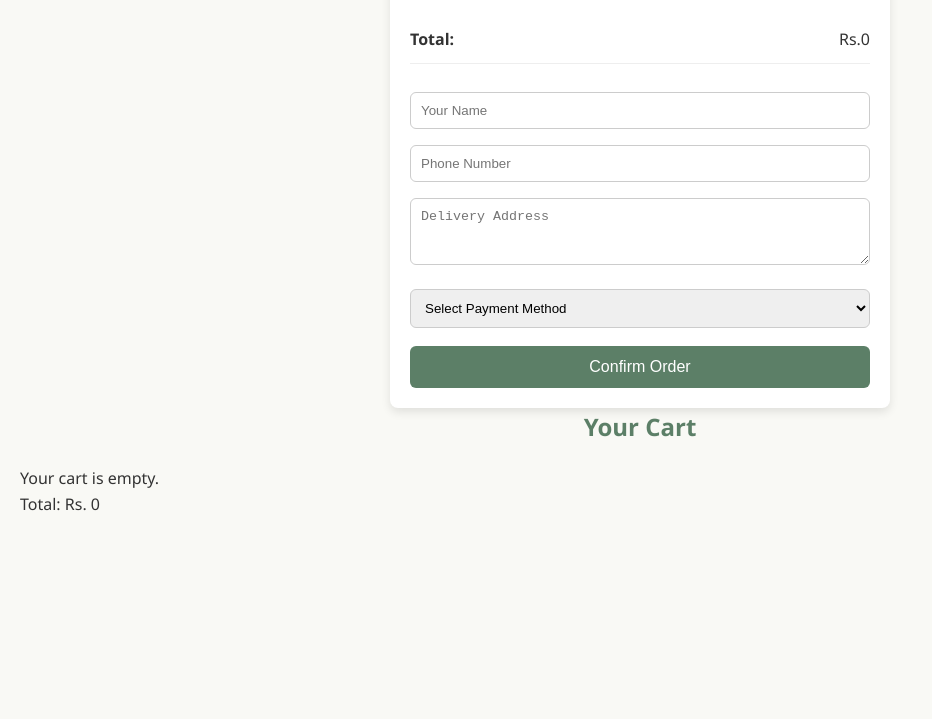
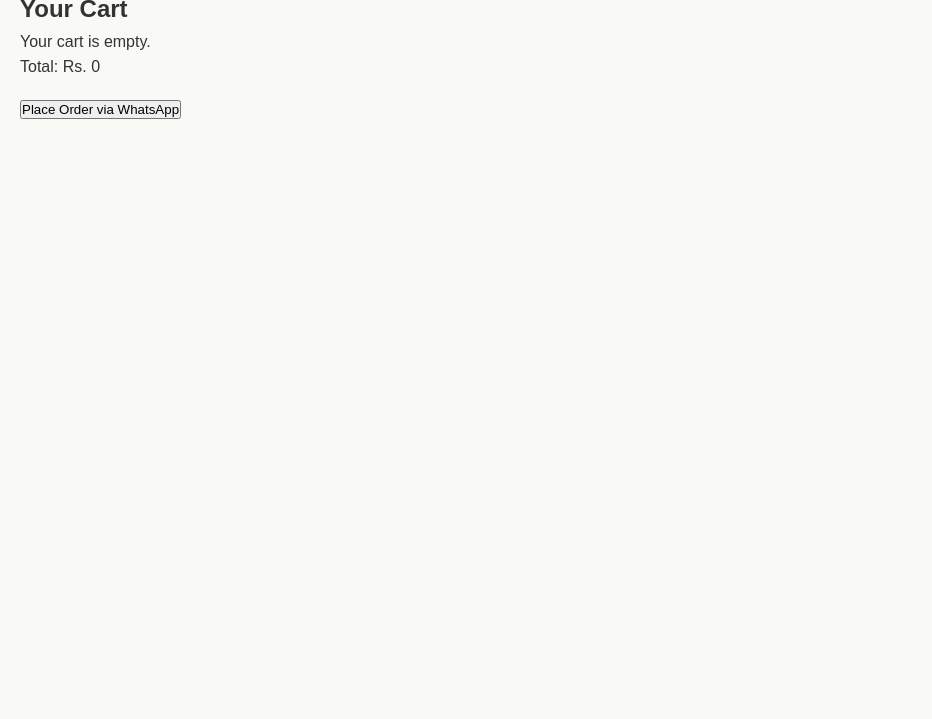
Before and after one commit to adnzehra/noorsnature, a plain HTML site: page checkout.html in a window 1280 px wide. Shown: the part 81-800 px from the top of the page, without its empty margins (0-932 px from the left). Drawn offline with Linux system fonts and the light colour scheme.

Commit message:
Update checkout.html

```diff
--- a/checkout.html
+++ b/checkout.html
@@ -1,145 +1,25 @@
 <!DOCTYPE html>
 <html lang="en">
 <head>
-    <meta charset="UTF-8" />
-    <meta name="viewport" content="width=device-width, initial-scale=1.0" />
-    <title>Noor's Nature Checkout</title>
-    <link rel="stylesheet" href="style.css" />
-    <style>
-        body {
-            font-family: 'Segoe UI', sans-serif;
-            background: #f9f9f5;
-            padding: 20px;
-        }
-        .checkout-container {
-            max-width: 500px;
-            margin: 0 auto;
-            background: #fff;
-            padding: 20px;
-            border-radius: 8px;
-            box-shadow: 0 4px 10px rgba(0,0,0,0.1);
-        }
-        h2 {
-            text-align: center;
-            color: #5c7f67;
-            margin-bottom: 20px;
-        }
-        .cart-summary {
-            margin-bottom: 20px;
-        }
-        .cart-item {
-            display: flex;
-            align-items: center;
-            justify-content: space-between;
-            border-bottom: 1px solid #eee;
-            padding: 10px 0;
-        }
-        .cart-item img {
-            width: 50px;
-            height: 50px;
-            border-radius: 6px;
-            object-fit: cover;
-            margin-right: 10px;
-        }
-        .checkout-form input, .checkout-form textarea, .checkout-form select {
-            width: 100%;
-            padding: 10px;
-            margin: 8px 0;
-            border: 1px solid #ccc;
-            border-radius: 6px;
-        }
-        .checkout-button {
-            width: 100%;
-            background: #5c7f67;
-            color: white;
-            border: none;
-            padding: 12px;
-            font-size: 1rem;
-            cursor: pointer;
-            border-radius: 6px;
-        }
-        .checkout-button:hover {
-            background: #4a6753;
-        }
-    </style>
+  <meta charset="UTF-8" />
+  <meta name="viewport" content="width=device-width, initial-scale=1.0"/>
+  <title>Noor's Nature - Checkout</title>
+  <link rel="stylesheet" href="style.css">
+  <style>
+    body { font-family: sans-serif; padding: 20px; }
+    .cart-item { border-bottom: 1px solid #ccc; padding: 5px 0; }
+    #checkout-button { margin-top: 20px; }
+  </style>
 </head>
 <body>
 
-<div class="checkout-container">
-    <h2>Checkout - Noor's Nature</h2>
+<h1>Checkout</h1>
 
-    <div class="cart-summary" id="cart-summary">
-        <!-- Cart items will load here -->
-    </div>
+<h2>Your Cart</h2>
+<div id="cart-items"></div>
+<p id="cart-total">Total: Rs. 0</p>
 
-    <form id="checkout-form" class="checkout-form">
-        <input type="text" id="name" placeholder="Your Name" required />
-        <input type="tel" id="phone" placeholder="Phone Number" required />
-        <textarea id="address" rows="3" placeholder="Delivery Address" required></textarea>
-        <select id="payment-method" required>
-            <option value="">Select Payment Method</option>
-            <option value="Cash on Delivery">Cash on Delivery</option>
-            <option value="Bank Transfer">Bank Transfer</option>
-        </select>
-        <button type="submit" class="checkout-button">Confirm Order</button>
-    </form>
-</div>
-
-<script>
-    const cart = JSON.parse(localStorage.getItem('cart')) || [];
-    const cartSummary = document.getElementById('cart-summary');
-
-    function loadCart() {
-        cartSummary.innerHTML = '';
-        let total = 0;
-        cart.forEach(item => {
-            const div = document.createElement('div');
-            div.classList.add('cart-item');
-
-            const img = document.createElement('img');
-            img.src = item.img;
-
-            const name = document.createElement('span');
-            name.textContent = `${item.name} - Rs.${item.price}`;
-
-            div.appendChild(img);
-            div.appendChild(name);
-            cartSummary.appendChild(div);
-
-            total += item.price;
-        });
-
-        const totalDiv = document.createElement('div');
-        totalDiv.classList.add('cart-item');
-        totalDiv.innerHTML = `<strong>Total:</strong> Rs.${total}`;
-        cartSummary.appendChild(totalDiv);
-    }
-
-    loadCart();
-
-    document.getElementById('checkout-form').addEventListener('submit', function(e) {
-        e.preventDefault();
-        const name = document.getElementById('name').value;
-        const phone = document.getElementById('phone').value;
-        const address = document.getElementById('address').value;
-        const paymentMethod = document.getElementById('payment-method').value;
-
-        let message = `New Order - Noor's Nature:%0A`;
-        cart.forEach(item => {
-            message += `• ${item.name} - Rs.${item.price}%0A`;
-        });
-        let total = cart.reduce((sum, item) => sum + item.price, 0);
-        message += `%0ATotal: Rs.${total}%0A%0AName: ${name}%0APhone: ${phone}%0AAddress: ${address}%0APayment Method: ${paymentMethod}`;
-
-        const phoneNumber = "923332242724"; // Noor's Nature WhatsApp
-        const whatsappURL = `https://wa.me/${phoneNumber}?text=${message}`;
-        window.open(whatsappURL, '_blank');
-
-        localStorage.removeItem('cart');
-        alert('Thank you! Your order has been sent to Noor\'s Nature.');
-        window.location.href = '/'; // redirect back to home
-    });
-</script>
+<button id="checkout-button">Place Order via WhatsApp</button>
 
 <script>
 document.addEventListener("DOMContentLoaded", function() {
@@ -156,17 +36,26 @@ document.addEventListener("DOMContentLoaded", function() {
     let total = 0;
     cart.forEach(item => {
         const div = document.createElement('div');
+        div.classList.add('cart-item');
         div.textContent = `${item.name} - Rs. ${item.price}`;
         cartContainer.appendChild(div);
         total += item.price;
     });
+
     cartTotal.textContent = `Total: Rs. ${total}`;
+
+    document.getElementById("checkout-button").addEventListener("click", function() {
+        let message = "Hello! I would like to place the following order:%0A";
+        cart.forEach(item => {
+            message += `• ${item.name} - Rs.${item.price}%0A`;
+        });
+        message += `%0ATotal: Rs.${total}`;
+        const phoneNumber = "923332242724";
+        const whatsappURL = `https://wa.me/${phoneNumber}?text=${message}`;
+        window.open(whatsappURL, '_blank');
+    });
 });
 </script>
-<h2>Your Cart</h2>
-<div id="cart-items"></div>
-<p id="cart-total">Total: Rs. 0</p>
-
 
 </body>
 </html>
```
